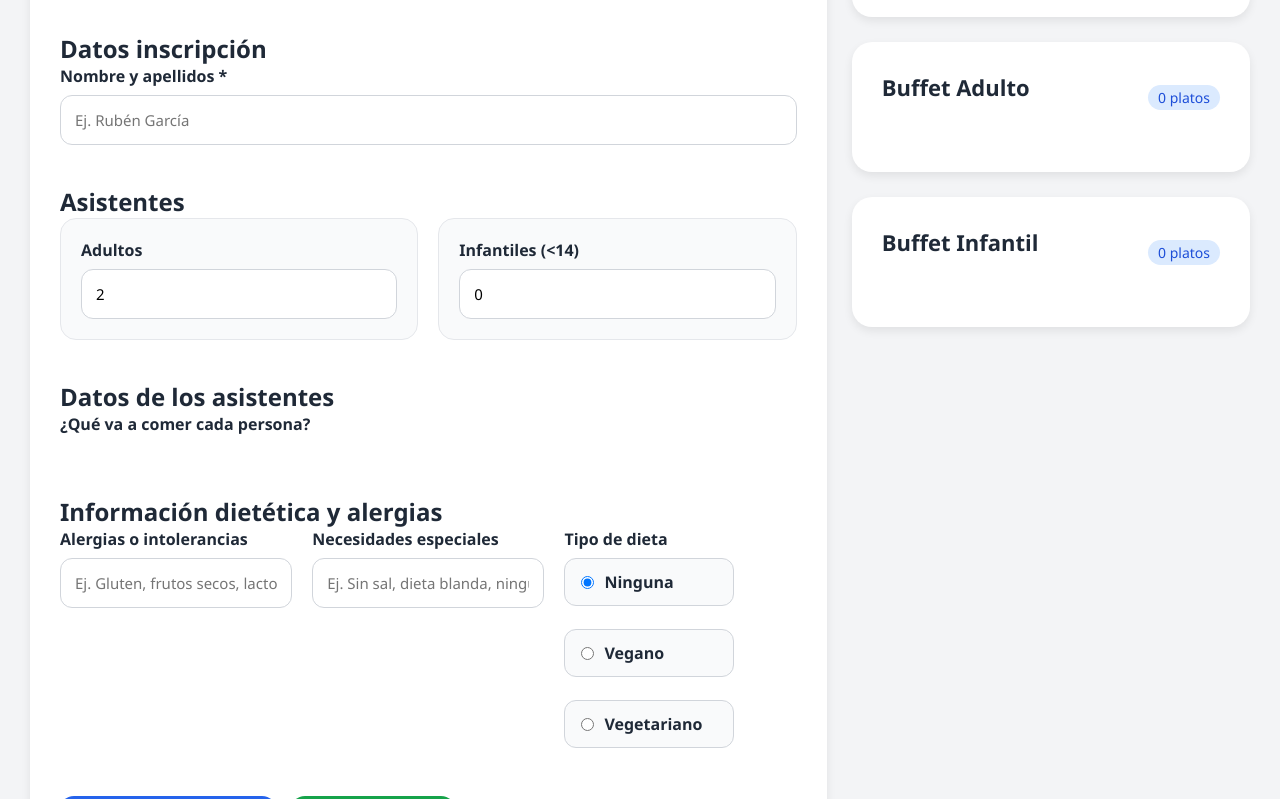
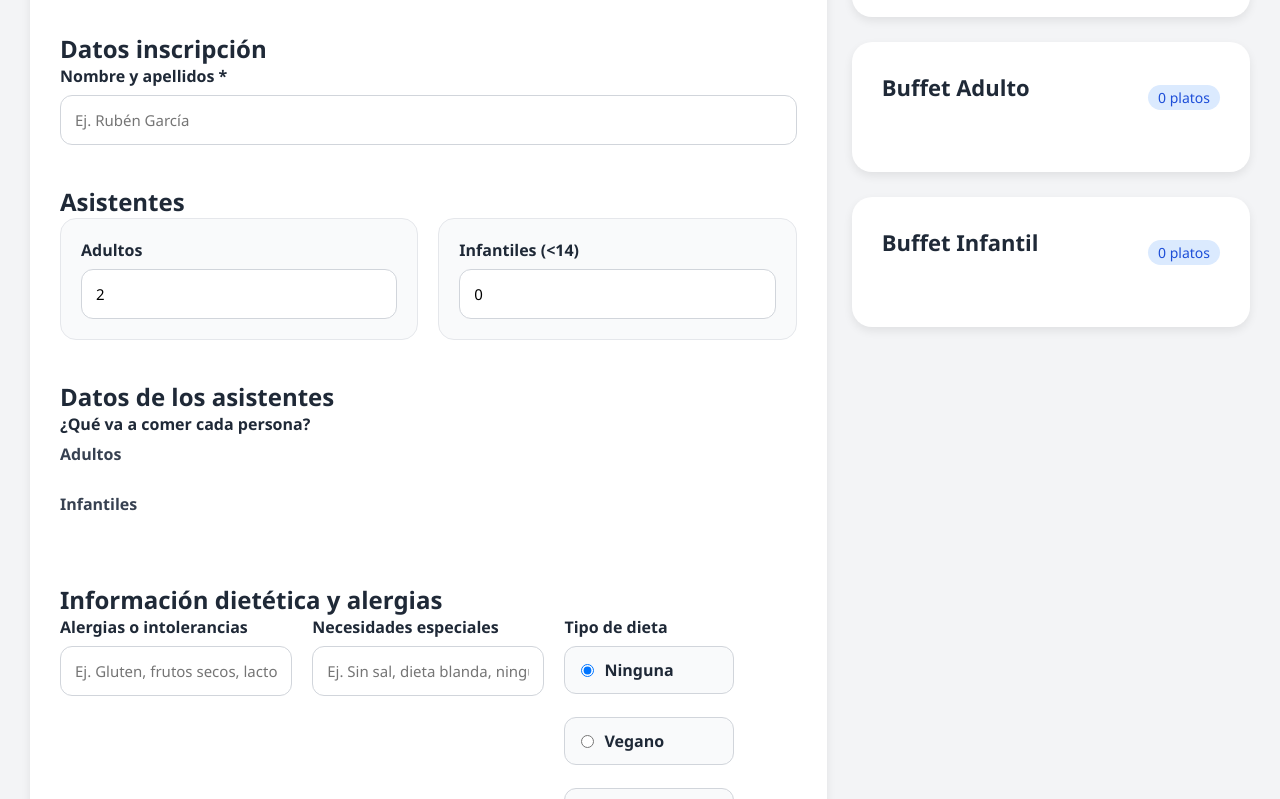
Before and after one commit to laualmeg/EventTracker, a website: page proclamacion.html in a window 1280 px wide. Shown: the part 301-1100 px from the top of the page. Drawn offline with Linux system fonts and the light colour scheme.

Commit message:
Modificar listar tipo plato

```diff
--- a/proclamacion.html
+++ b/proclamacion.html
@@ -110,6 +110,16 @@
       flex-direction:column;
       gap:10px;
       margin-top:10px;
+    }
+
+    .grupo-comidas{
+      margin-bottom:18px;
+    }
+
+    .grupo-titulo{
+      font-weight:700;
+      margin:8px 0 10px;
+      color:#374151;
     }
 
     .comida-persona{
@@ -336,8 +346,16 @@
 
             <div>
               <label>¿Qué va a comer cada persona?</label>
-              <div id="comidasAdultos" class="comidas-lista"></div>
-              <div id="comidasInfantiles" class="comidas-lista"></div>
+
+              <div id="grupoAdultos" class="grupo-comidas">
+                <div class="grupo-titulo">Adultos</div>
+                <div id="comidasAdultos" class="comidas-lista"></div>
+              </div>
+
+              <div id="grupoInfantiles" class="grupo-comidas">
+                <div class="grupo-titulo">Infantiles</div>
+                <div id="comidasInfantiles" class="comidas-lista"></div>
+              </div>
             </div>
 
           </div>
@@ -522,6 +540,12 @@
 
       comidasAdultos.innerHTML = crearOpcionesComida("Adulto", adultos);
       comidasInfantiles.innerHTML = crearOpcionesComida("Infantil", infantiles);
+
+      document.getElementById("grupoAdultos").style.display =
+        adultos > 0 ? "block" : "none";
+
+      document.getElementById("grupoInfantiles").style.display =
+        infantiles > 0 ? "block" : "none";
     }
 
     function crearOpcionesComida(tipo, cantidad){
```
